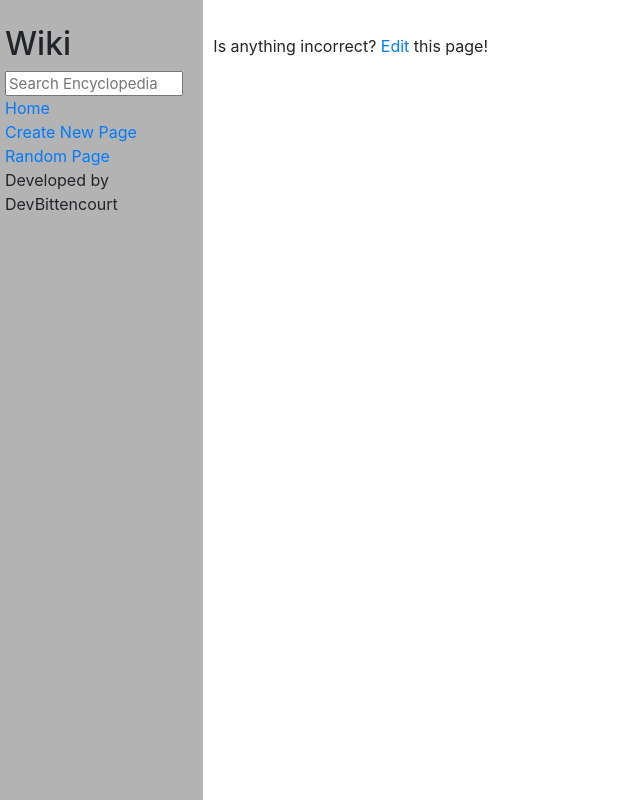
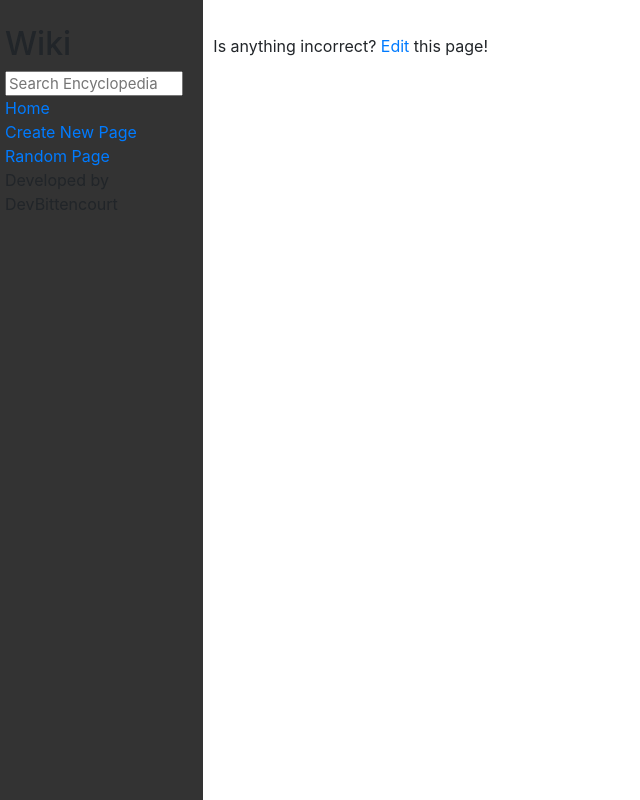
Before and after one commit to devbittencourt/CS50W-PROJECT-1, a Django app: template encyclopedia/templates/encyclopedia/wiki.html in a window 1280 px wide. Shown: the whole page, without its empty margins (0-640 px from the left). Run offline with Django 3.2, Linux system fonts and the light colour scheme; the template is opened without the code that fills it, so the values that code supplies are empty; some libraries are stand-ins or nearby versions.

Commit message:
Update styles.css

```diff
--- a/encyclopedia/static/encyclopedia/styles.css
+++ b/encyclopedia/static/encyclopedia/styles.css
@@ -28,7 +28,7 @@ textarea {
 }
 
 .sidebar {
-    background-color: #b3b3b3!important;
+    background-color: #333!important;
     height: 100vh;
     padding: 20px;
 }
```
